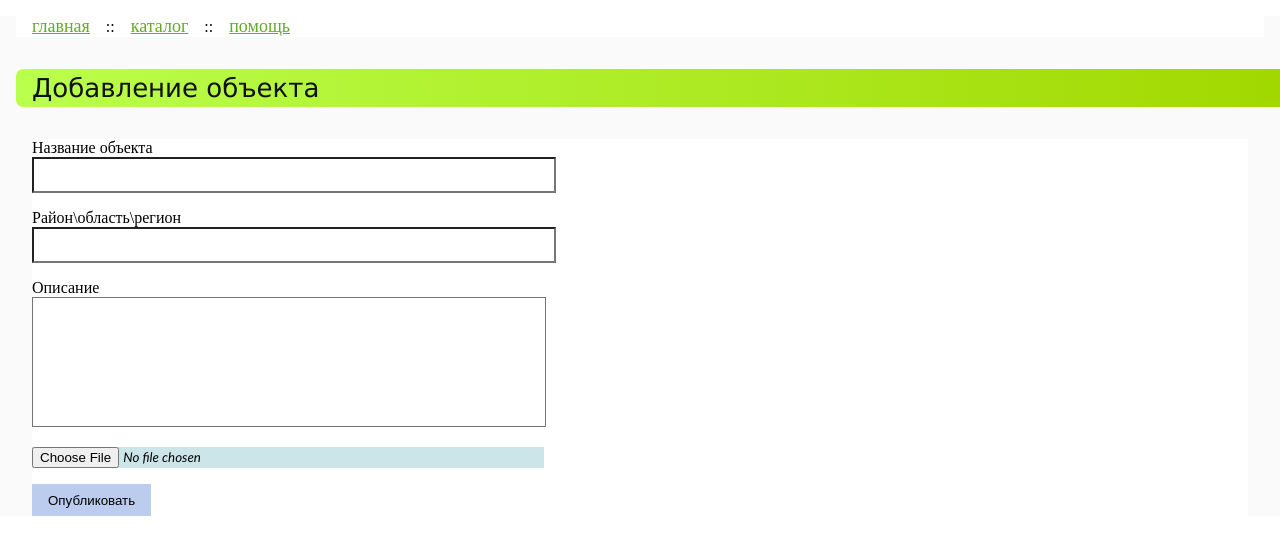
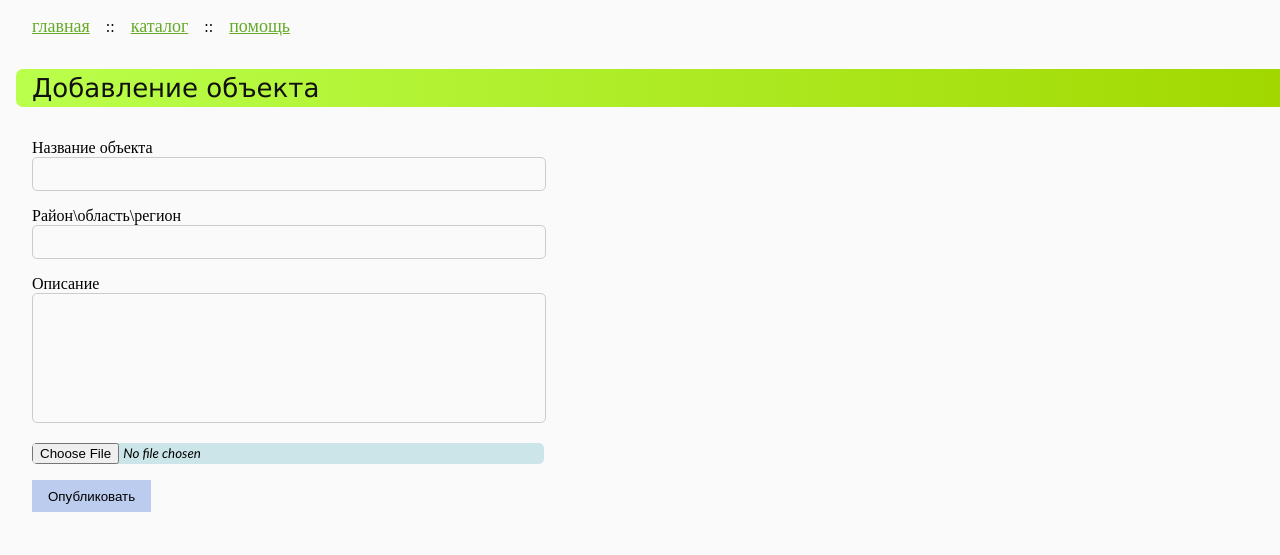
Before and after one commit to kolanches66/new-buildings, a PHP site: page /add.php in a window 1280 px wide. Shown: the top 555 px of the page. Run offline with PHP 8.4, Linux system fonts and the light colour scheme.

Commit message:
textboxes

```diff
--- a/style.css
+++ b/style.css
@@ -1,5 +1,5 @@
 * {
-	background-color: white;
+	background-color: transparent;
 	margin: 0;
 	padding: 0;
 }
@@ -75,7 +75,7 @@ body {
 	padding: 8px 16px;
 	height: 32px;
 	background-color: #bbccee;
-	transition: background 0.25s;
+	transition: background 0.75s;
 }
 .button.submit {
 	border: 0;
@@ -94,7 +94,7 @@ body {
 	text-decoration: underline;
 }
 .button.green { background-color: #48b208; color: #fff; }
-.button.green:hover { background-color: green; }
+.button.green:hover { background-color: #6cc537; }
 
 .textbox {
 	font-family: 'Courer New';
@@ -102,10 +102,16 @@ body {
 	height: 32px;
 	padding-left: 4px;
 	padding-right: 4px;
+	border-radius: 5px;
+	border: 1px solid #ccc;
 }
-.textbox.object_name { width: 512px; }
-.textbox.object_location { width: 512px; }
+.textbox.object_name { width: 504px; }
+.textbox.object_location { width: 504px; }
 
+.textarea {
+	border-radius: 5px;
+	border: 1px solid #ccc;
+}
 .textarea.object_description {
 	font-size: 16px;
 	height: 128px;
@@ -118,7 +124,7 @@ body {
 	background-color: #cbe5e8;
 	font-family: 'Trebuchet MS';
 	font-style: italic;
-	padding: 0px;
+	border-radius: 5px;
 }
 
 .table_catalog {
@@ -126,7 +132,11 @@ body {
 }
 .table_header_name{ width: 96px; }
 .table_header_location{ width: 216px; }
-.table_catalog th:hover {
+.table_catalog tr {
+	background-color: red;
+}
+.table_catalog tr:hover {
+	color: red;
 	background-color: green;
 }
 .table_catalog th, .table_catalog td {
@@ -144,7 +154,7 @@ body {
 	padding-bottom: 10px;
 }
 .table_catalog td {
-	/*background-color: #f2f2f2;*/
+	background-color: #f2f2f2;
 	font-size: 18px;
 	padding-top: 8px;
 	padding-bottom: 8px;
```
Also changed, not shown: index.php (+7 -4 lines), login.php (+20 -17 lines).
